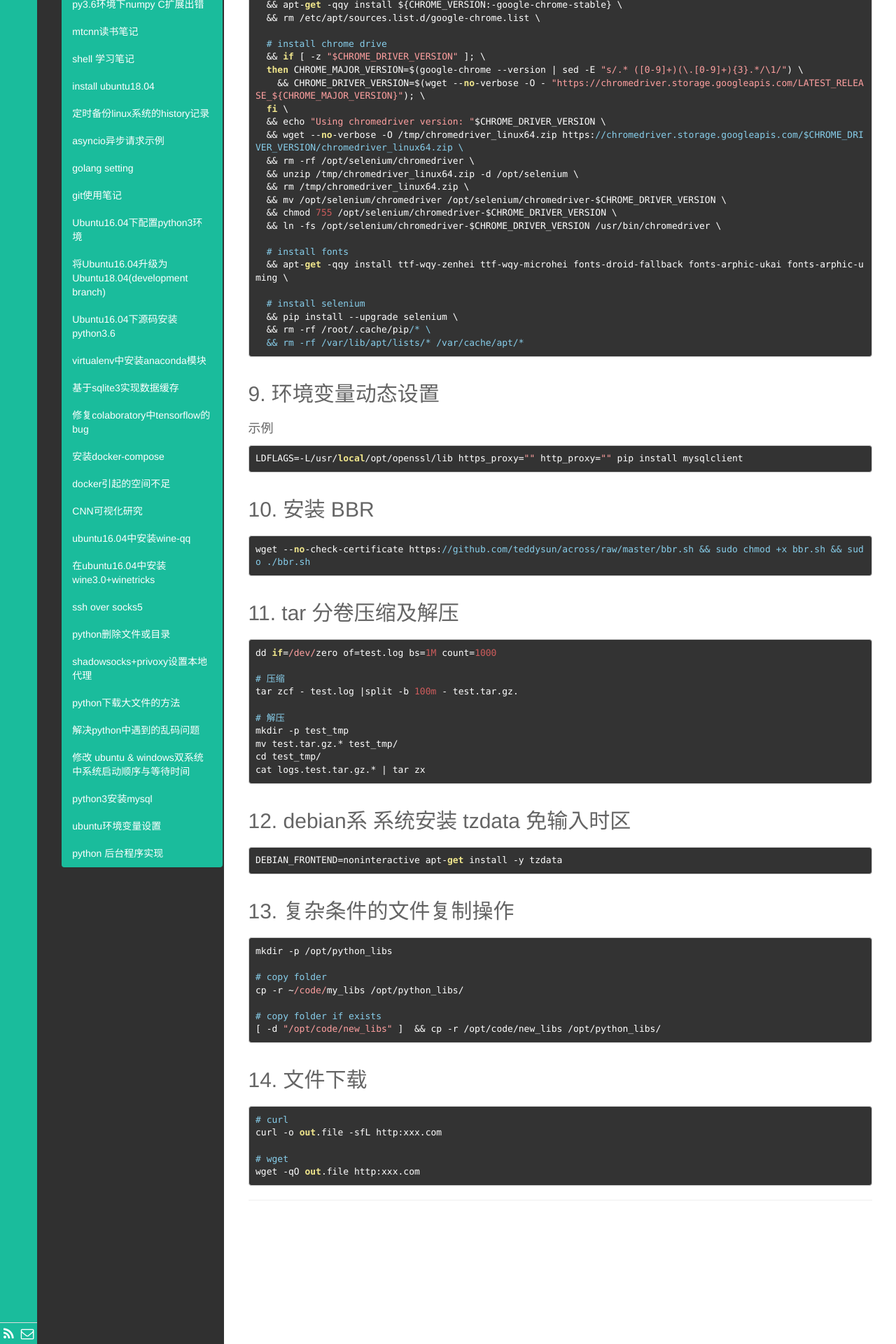
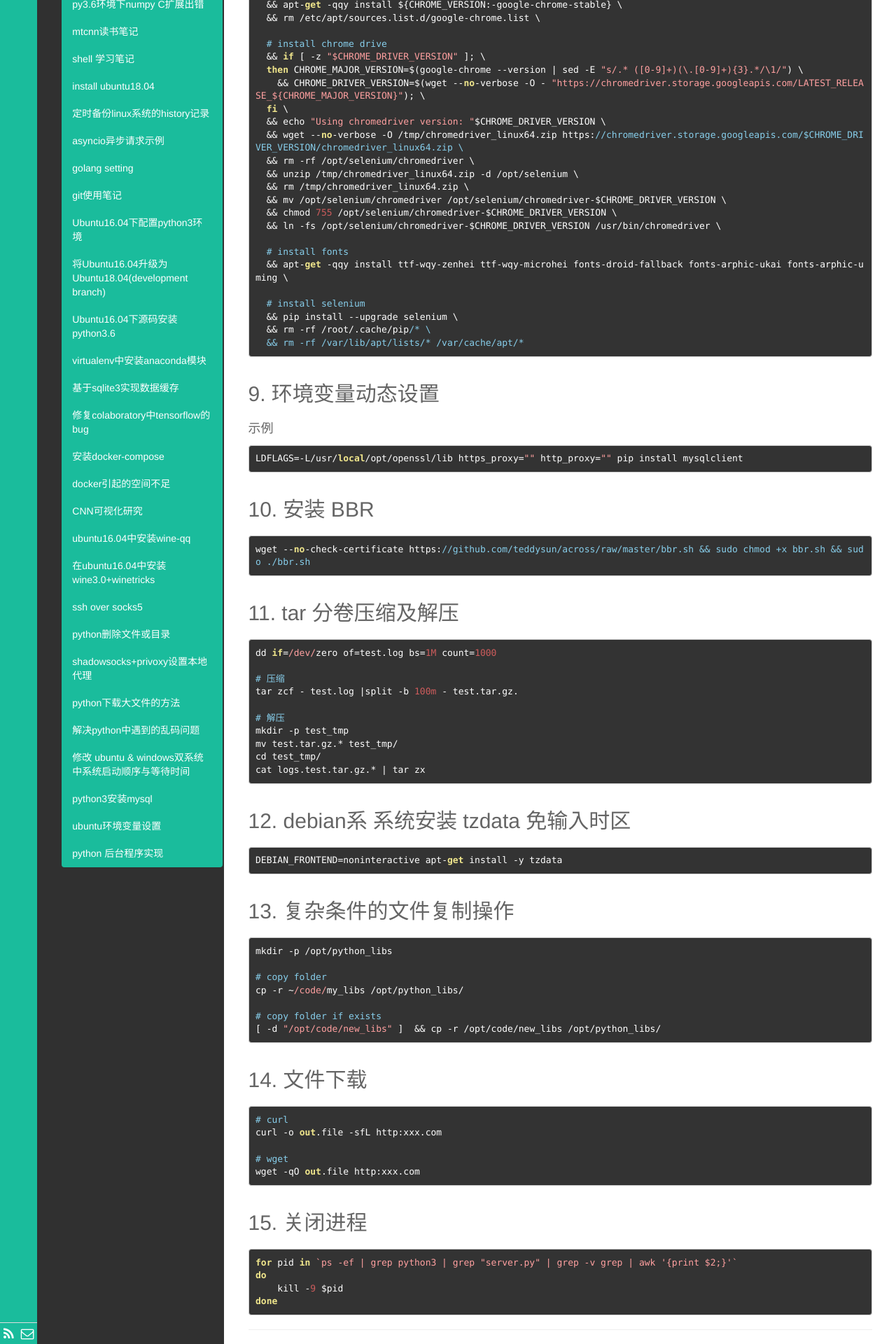
Before and after one commit to fengrk/frkhit.github.io, a Jekyll site: the page built from _posts/blog/2018-11-27-shell_learning_note.md, in a window 1280 px wide. Shown: the part 1869-3789 px from the top of the page at 70% size. Built offline with Jekyll 4.4.1, drawn with Linux system fonts in a browser that asks for light colours.

Commit message:
update: shell learning note

````diff
--- a/_posts/blog/2018-11-27-shell_learning_note.md
+++ b/_posts/blog/2018-11-27-shell_learning_note.md
@@ -172,3 +172,12 @@ curl -o out.file -sfL http:xxx.com
 wget -qO out.file http:xxx.com
 
 ```
+
+## 15. 关闭进程
+
+```
+for pid in `ps -ef | grep python3 | grep "server.py" | grep -v grep | awk '{print $2;}'`
+do
+    kill -9 $pid
+done
+```
````
